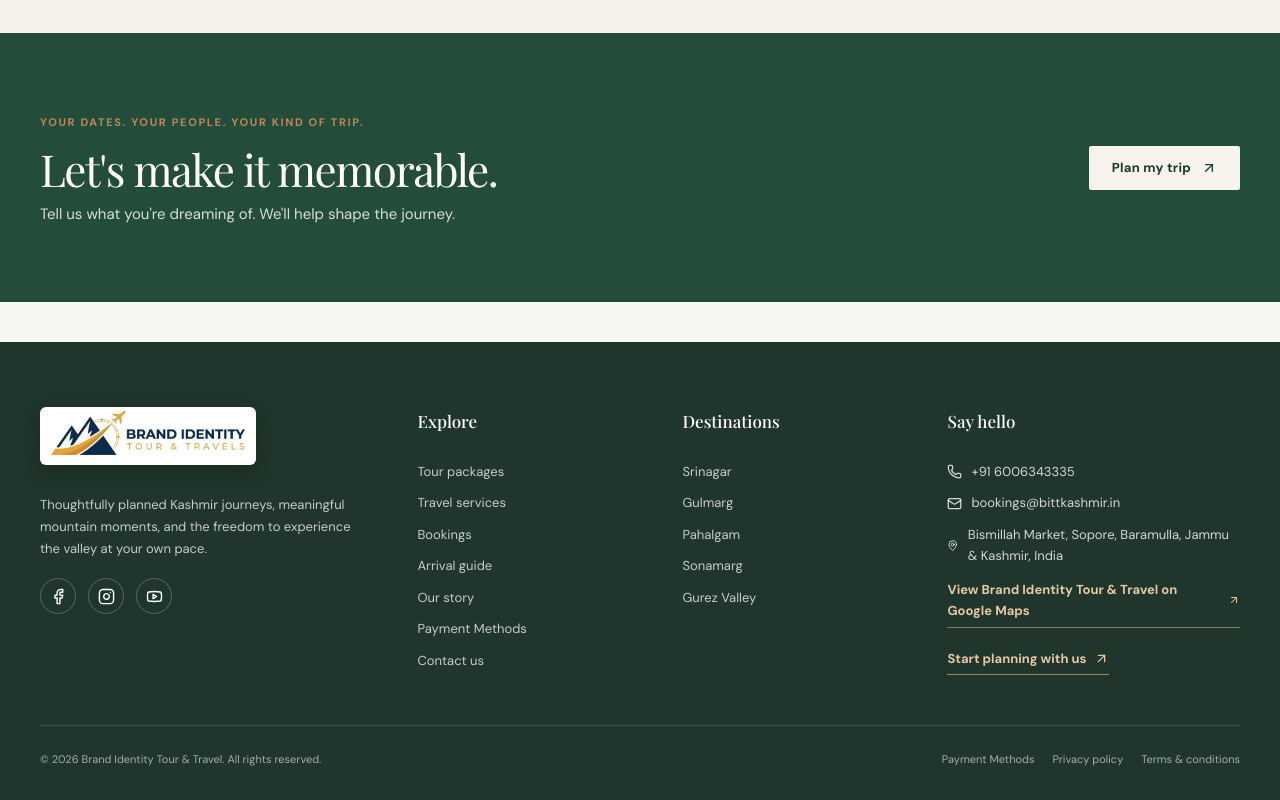
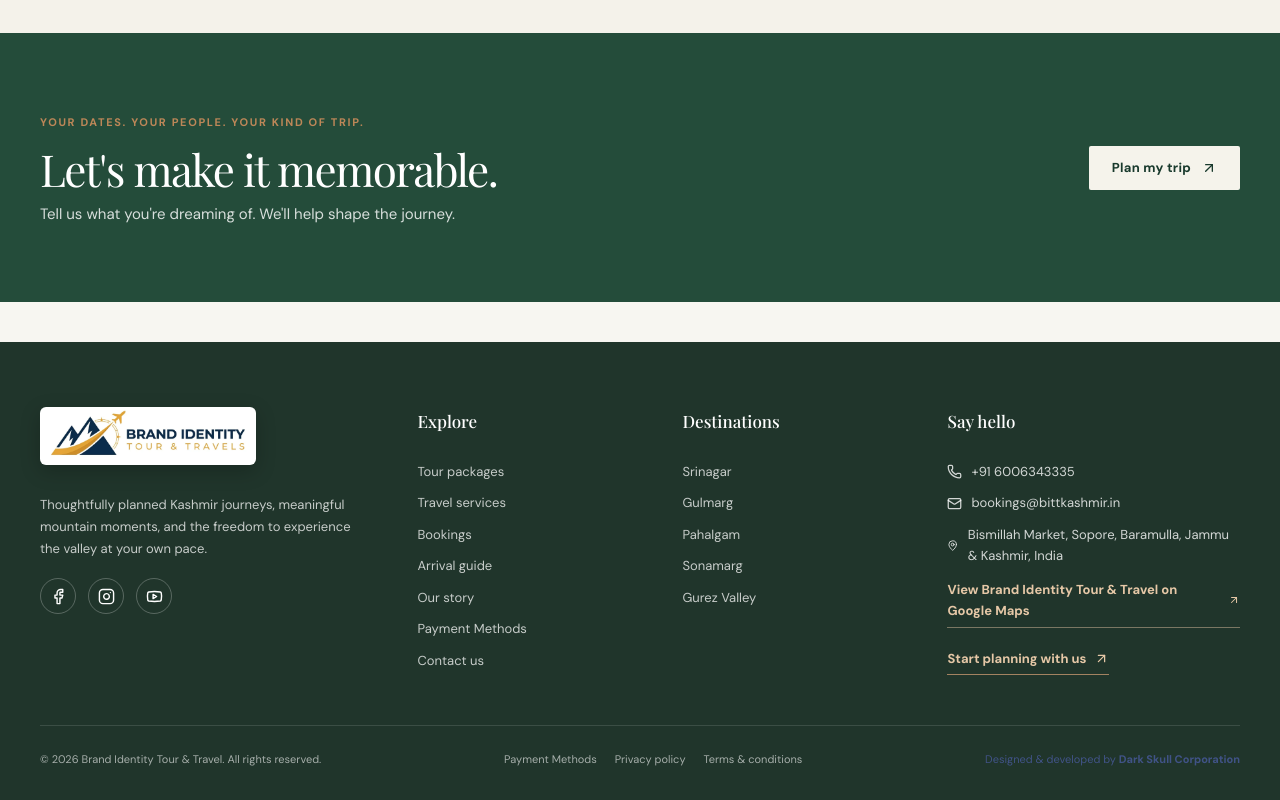
Before and after one commit to shahnaveed07/tourandtravels, a React (Vite) app: page / in a window 1280 px wide. Shown: the part 8978-9778 px from the top of the page. Built offline with nearby package versions, Linux system fonts and the light colour scheme; a web font is replaced by a local one.

Commit message:
Updated Dev creds

```diff
--- a/src/components/Footer.jsx
+++ b/src/components/Footer.jsx
@@ -89,6 +89,9 @@ export default function Footer({ onEnquire }) {
           <Link to="/privacy">Privacy policy</Link>
           <Link to="/terms">Terms &amp; conditions</Link>
         </div>
+       <a className="text-dev" href="https://dscweb.me" target="_blank" rel="noopener noreferrer">
+        Designed & developed by <strong className="text-bold">Dark Skull Corporation</strong>
+       </a>
       </div>
     </footer>
   );
--- a/src/styles.css
+++ b/src/styles.css
@@ -99,6 +99,7 @@ a:focus-visible, button:focus-visible, input:focus-visible, select:focus-visible
   box-shadow: 0 2px 10px rgba(24, 57, 44, 0.06);
   transition: border-color .2s ease, box-shadow .2s ease;
 }
+
 .brand-mark:hover .brand-logo-frame {
   border-color: rgba(189, 135, 88, 0.55);
   box-shadow: 0 4px 14px rgba(24, 57, 44, 0.1);
@@ -1200,7 +1201,18 @@ a:focus-visible, button:focus-visible, input:focus-visible, select:focus-visible
   transition: transform .2s ease;
 }
 .back-to-top:hover { transform: translateY(-2px); }
-
+/* Developer Link */
+.text-dev {
+  color: rgba(86, 103, 197, 0.6);
+  font-size: 11px;
+  text-decoration: none;
+}
+.text-dev:hover {
+  color: rgb(55, 125, 255);
+  text-decoration: underline;
+  transition: all .2s ease;
+  font-weight: 600;
+}
 /* Enquiry Modal */
 .modal-backdrop {
   position: fixed;
```
